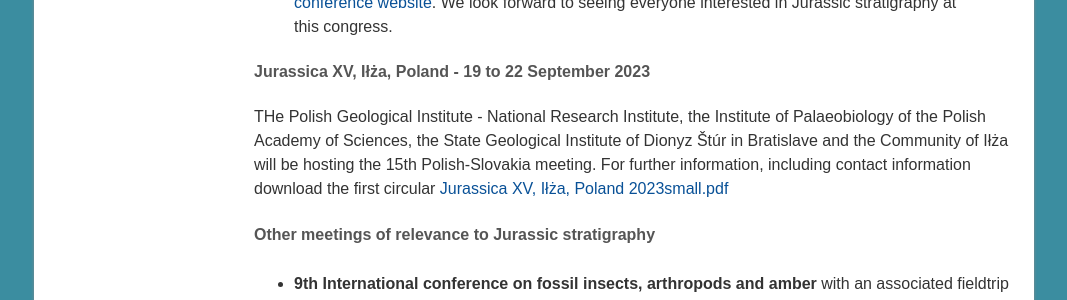
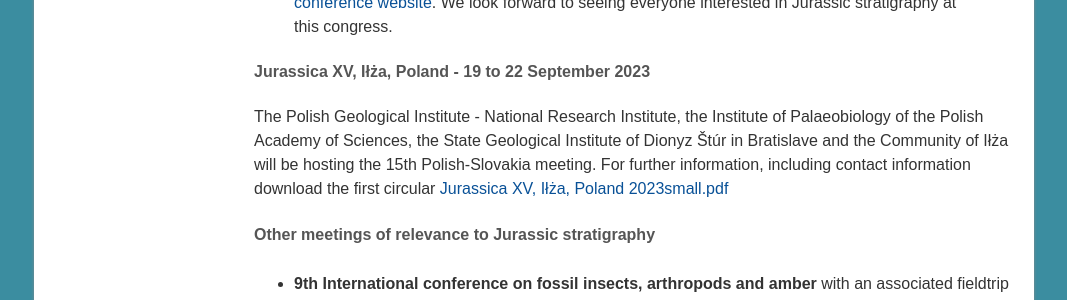
Before and after one commit to i-c-stratigraphy/subcommission-jurassic, a Jekyll site: the page built from pages/meetings.md, in a window 1280 px wide. Shown: the part 867-1167 px from the top of the page, without its empty margins (106-1173 px from the left). Built offline with Jekyll 4.4.1, drawn with Linux system fonts in a browser that asks for light colours.

```diff
--- a/pages/meetings.md
+++ b/pages/meetings.md
@@ -13,7 +13,7 @@ permalink: /meetings
 > The 11th International Congress on the Jurassic System will be held from August 29 to September 2, 2022 in Budapest, Hungary. The organisers are optimistic that 2022 will mark the safe return of in-person meetings and that we will be able to meet in Budapest. The meeting will be held at Danubius Hotel Helia, on the banks of the Danube and close to the heart of the city. You can download the first circular for the [Jurassic 2022 meeting](https://jurassic2022.hu/download/jurassic2022.pdf). Full details of the meeting including exciting pre, mid and post meeting fieldtrips are available on the [Jurassic 2022 conference website](https://jurassic2022.hu/). We look forward to seeing everyone interested in Jurassic stratigraphy at this congress.
 
 #### Jurassica XV, Iłża, Poland  - 19 to 22 September 2023
-THe Polish Geological Institute - National Research Institute, the Institute of Palaeobiology of the Polish Academy of Sciences, the State Geological Institute of Dionyz Štúr in Bratislave and the Community of Iłża will be hosting the 15th Polish-Slovakia meeting. For further information, including contact information download the first circular [Jurassica XV, Iłża, Poland 2023small.pdf](https://github.com/i-c-stratigraphy/subcommission-jurassic/files/9485131/Jurassica.XV.Ilza.Poland.2023small.pdf)
+The Polish Geological Institute - National Research Institute, the Institute of Palaeobiology of the Polish Academy of Sciences, the State Geological Institute of Dionyz Štúr in Bratislave and the Community of Iłża will be hosting the 15th Polish-Slovakia meeting. For further information, including contact information download the first circular [Jurassica XV, Iłża, Poland 2023small.pdf](https://github.com/i-c-stratigraphy/subcommission-jurassic/files/9485131/Jurassica.XV.Ilza.Poland.2023small.pdf)
 
 #### Other meetings of relevance to Jurassic stratigraphy
 
```
